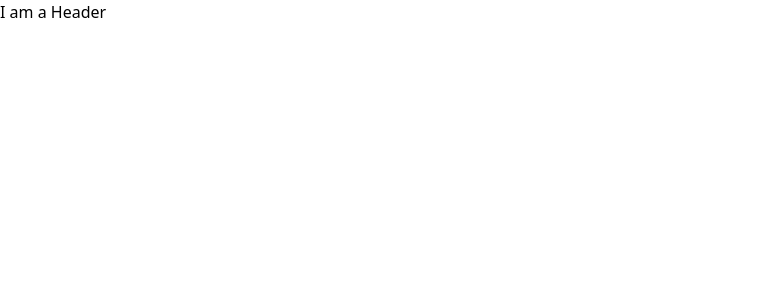
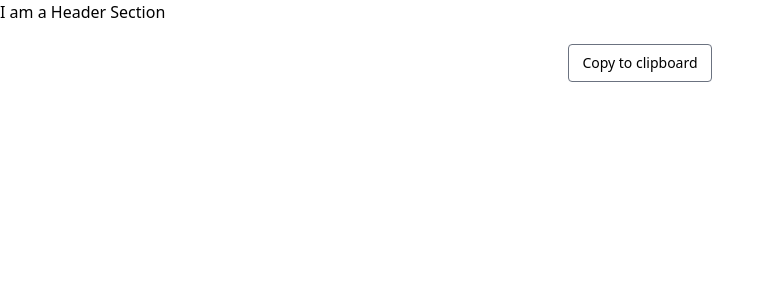
Before and after one commit to tderuvo/inspirefu, a Next.js app: page / in a window 1280 px wide. Shown: the top 300 px of the page, without its empty margins (0-775 px from the left). Built offline with nearby package versions, Linux system fonts and the light colour scheme.

Commit message:
add copy to clipboard component

```diff
--- /dev/null
+++ b/components/CopyToClipboard.tsx
@@ -0,0 +1,37 @@
+// remove tailwind css classes if you don't want to use them.
+import React, { useState } from "react";
+
+export default function CopyBtnDemo({ textToCopy = "to be or not to be" }) {
+  const [copied, setCopied] = useState(false);
+
+  const copyToClipboard = () => {
+    navigator.clipboard.writeText(textToCopy).then(
+      () => {
+        setCopied(true);
+        // changing back to default state after 2 seconds.
+        setTimeout(() => {
+          setCopied(false);
+        }, 2000);
+      },
+      (err) => {
+        console.log("failed to copy", err.mesage);
+      }
+    );
+  };
+
+  const btnStyle = copied ? "bg-gray-500 text-white" : "";
+
+  return (
+    <div className="text-center my-5">
+      <button
+        onClick={copyToClipboard}
+        className={
+          btnStyle +
+          " text-sm border w-36 border-gray-500 rounded p-2 transition"
+        }
+      >
+        {copied ? "Copied" : "Copy to clipboard"}
+      </button>
+    </div>
+  );
+}
--- a/components/Header.tsx
+++ b/components/Header.tsx
@@ -3,5 +3,5 @@ import React from "react";
 type Props = {};
 
 export default function Header({}: Props) {
-  return <div>I am a Header</div>;
+  return <div>I am a Header Section</div>;
 }
--- a/pages/index.tsx
+++ b/pages/index.tsx
@@ -1,6 +1,7 @@
 import type { NextPage } from "next";
 import Head from "next/head";
 import Image from "next/image";
+import CopyBtnDemo from "../components/CopyToClipboard";
 import Header from "../components/Header";
 import styles from "../styles/Home.module.css";
 
@@ -15,6 +16,8 @@ const Home: NextPage = () => {
       {/* Header */}
       <Header />
       {/* Hero */}
+      {/* Copy to Clipboard */}
+      <CopyBtnDemo />
       {/* About */}
       {/* Experience */}
       {/* Skills */}
```
